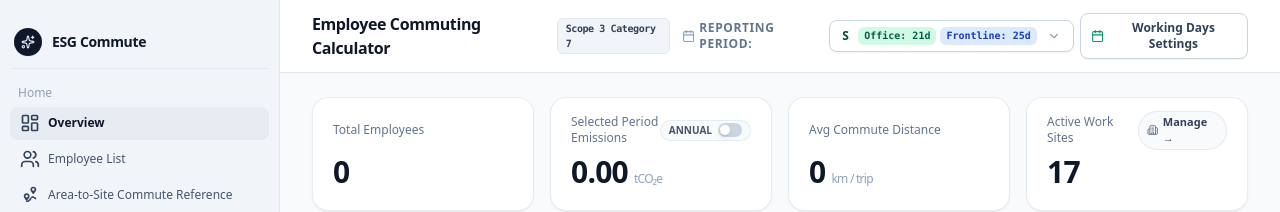
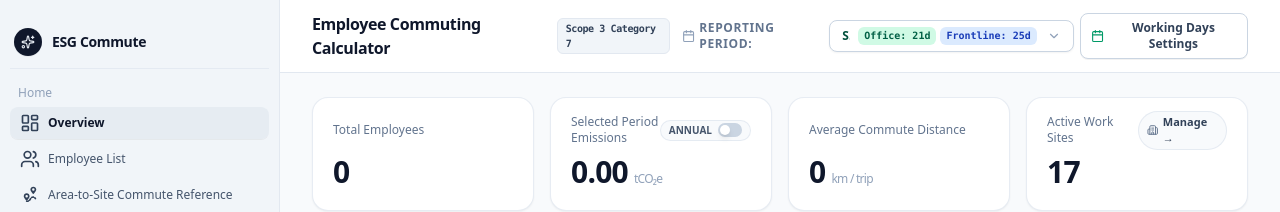
Before and after one commit to edieng/Employee_Commuting_2.0, a React (Vite) app in the folder remix_-employee-commuting---esg-scope-3-cat-7 (1)/: page / in a window 1280 px wide. Shown: the top 212 px of the page. Built offline with nearby package versions, Linux system fonts and the light colour scheme.

Commit message:
refactor: standardize terminology for distance labels in ExportModal and SummaryCards (08/10)

```diff
--- a/remix_-employee-commuting---esg-scope-3-cat-7 (1)/src/components/ExportModal.tsx
+++ b/remix_-employee-commuting---esg-scope-3-cat-7 (1)/src/components/ExportModal.tsx
@@ -218,7 +218,7 @@ export const ExportModal: React.FC<ExportModalProps> = ({
               'Home Area (EN)': d.name,
               'Home Area (ZH)': d.nameZH,
               'Resident Employees': count,
-              'Avg One-Way Distance (km)': Number(d.avgDistance.toFixed(2)),
+              'Average One-Way Distance (km)': Number(d.avgDistance.toFixed(2)),
               'Emissions (tCO₂e)': Number(distEmissions.toFixed(4))
             };
           }).filter(d => d['Resident Employees'] > 0);
--- a/remix_-employee-commuting---esg-scope-3-cat-7 (1)/src/components/MultiMonthRosterModal.tsx
+++ b/remix_-employee-commuting---esg-scope-3-cat-7 (1)/src/components/MultiMonthRosterModal.tsx
@@ -291,9 +291,6 @@ export const MultiMonthRosterModal: React.FC<MultiMonthRosterModalProps> = ({
                   {monthsWithData.length} / 12 Months Loaded
                 </span>
               </div>
-              <p className="text-xs text-slate-500 mt-0.5">
-                Upload separate Excel / CSV files for each of the 12 months (or batch upload all 12 at once).
-              </p>
             </div>
           </div>
 
--- a/remix_-employee-commuting---esg-scope-3-cat-7 (1)/src/components/SummaryCards.tsx
+++ b/remix_-employee-commuting---esg-scope-3-cat-7 (1)/src/components/SummaryCards.tsx
@@ -89,7 +89,7 @@ export const SummaryCards: React.FC<SummaryCardsProps> = ({
       <div className="bg-white rounded-2xl p-5 border border-slate-200/80 shadow-xs flex flex-col justify-between hover:border-slate-300 transition-all">
         <div>
           <div className="flex items-center justify-between text-slate-500 h-6">
-            <span className="text-xs font-normal text-slate-500">Avg Commute Distance</span>
+            <span className="text-xs font-normal text-slate-500">Average Commute Distance</span>
             <div className="h-6" />
           </div>
           <div className="mt-3">
```
